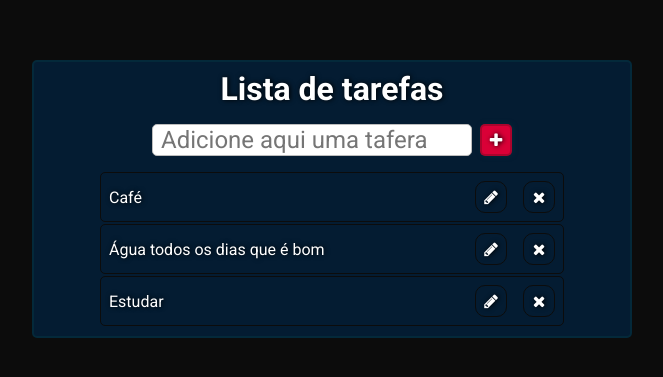
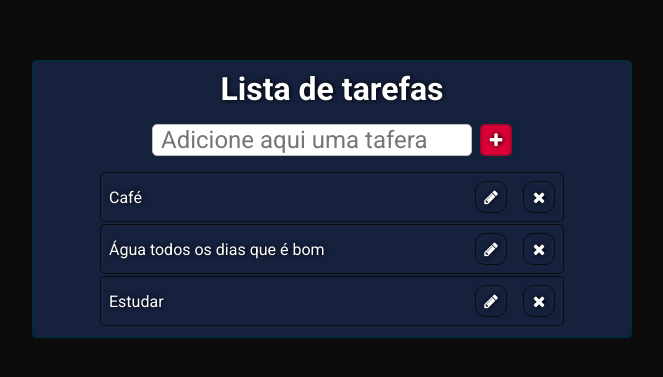
Before and after one commit to Wesley-AlvesRolim/React-Fundamentals, a React (Create React App) app: page / in a window 1280 px wide. Shown: the part 201-578 px from the top of the page, without its empty margins (308-971 px from the left). Built offline with nearby package versions, Linux system fonts and the light colour scheme.

Commit message:
Add key to each task component and update css variables

```diff
--- a/src/components/form/Form.js
+++ b/src/components/form/Form.js
@@ -30,7 +30,7 @@ class Form extends Component {
         </form>
         <ul className="tasks">
           {tasks.map((task) => (
-            <Task task={task} />
+            <Task key={task} task={task} />
           ))}
         </ul>
       </>
--- a/src/style.css
+++ b/src/style.css
@@ -7,7 +7,7 @@
 
 :root {
   --b1: #0c0c0c;
-  --b2: #041c32;
+  --b2: #16213e;
   --b3: #da0037;
   --b4: #21111141;
   --b5: #04293a;
```
